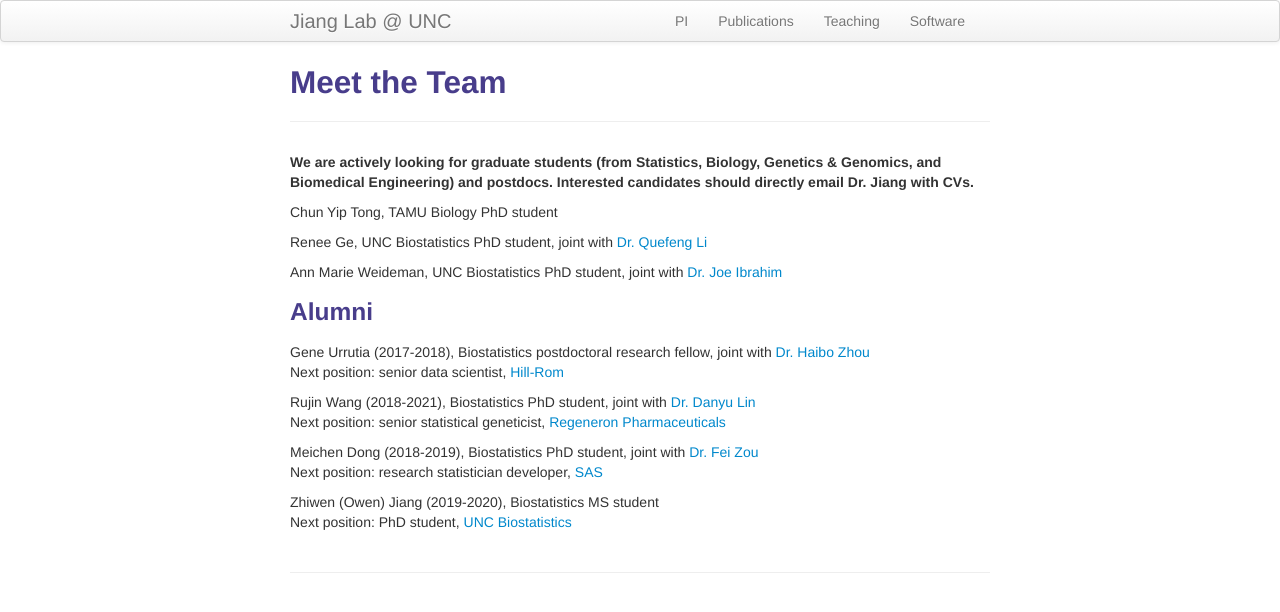
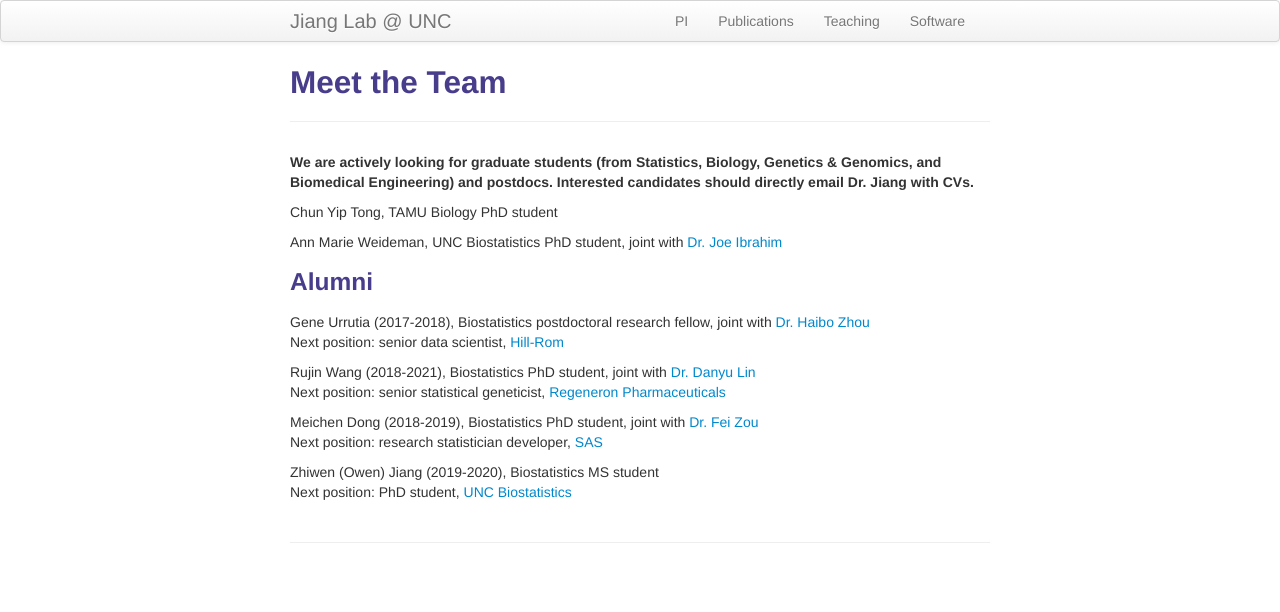
Before and after one commit to yuchaojiang/yuchaojiang.github.io, a Jekyll site: the page built from pages/teams.md, in a window 1280 px wide. Shown: the top 612 px of the page. Built offline with Jekyll 4.4.1, drawn with Linux system fonts in a browser that asks for light colours.

Commit message:
Update teams.md

```diff
--- a/pages/teams.md
+++ b/pages/teams.md
@@ -7,8 +7,6 @@ description: Lab members
 **We are actively looking for graduate students (from Statistics, Biology, Genetics & Genomics, and Biomedical Engineering) and postdocs. Interested candidates should directly email Dr. Jiang with CVs.**
 
 Chun Yip Tong, TAMU Biology PhD student
-
-Renee Ge, UNC Biostatistics PhD student, joint with [Dr. Quefeng Li](http://www.bios.unc.edu/~quefeng/)
 
 Ann Marie Weideman, UNC Biostatistics PhD student, joint with [Dr. Joe Ibrahim](https://sph.unc.edu/adv_profile/joseph-g-ibrahim-phd/)
 
```
